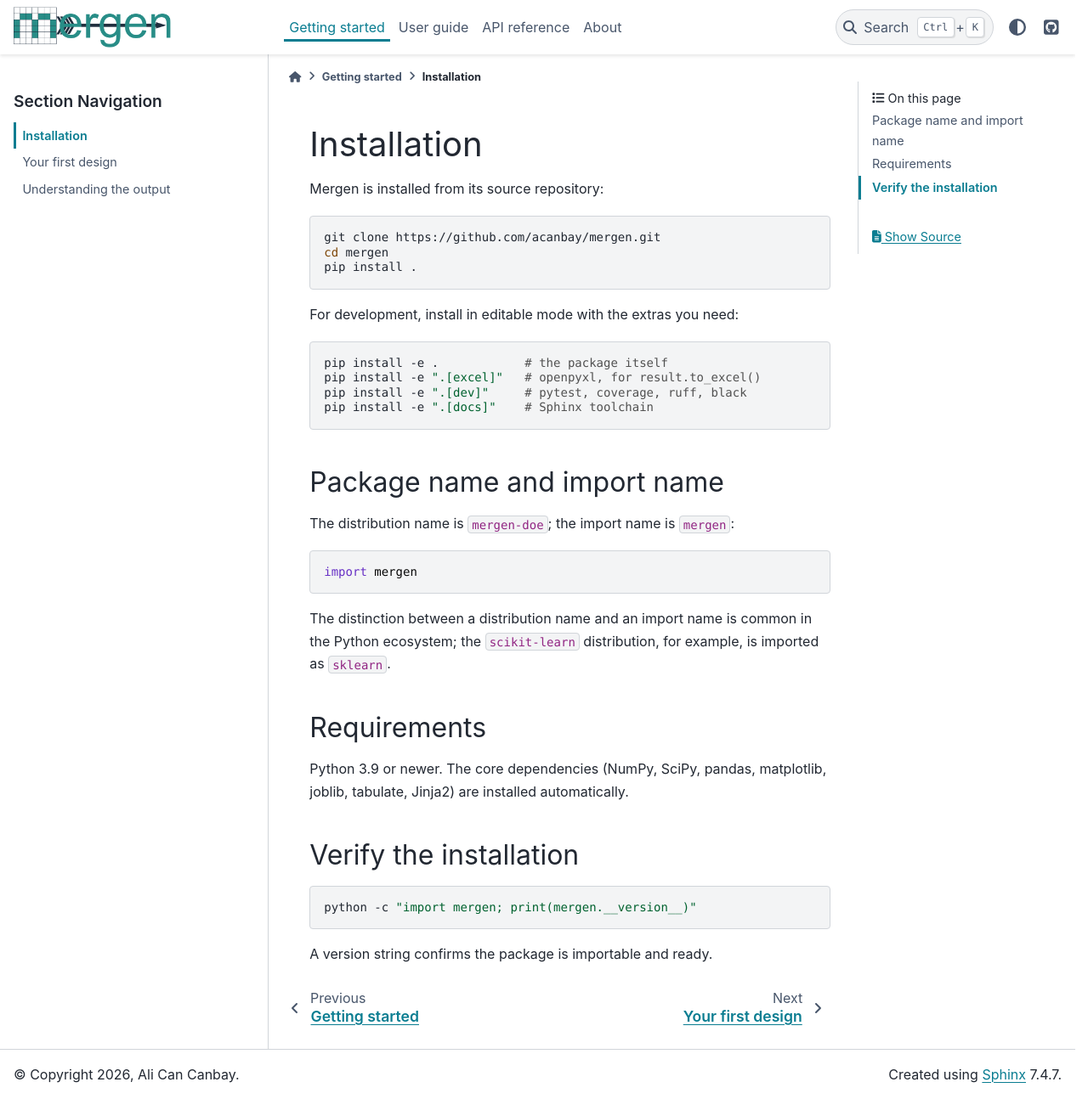
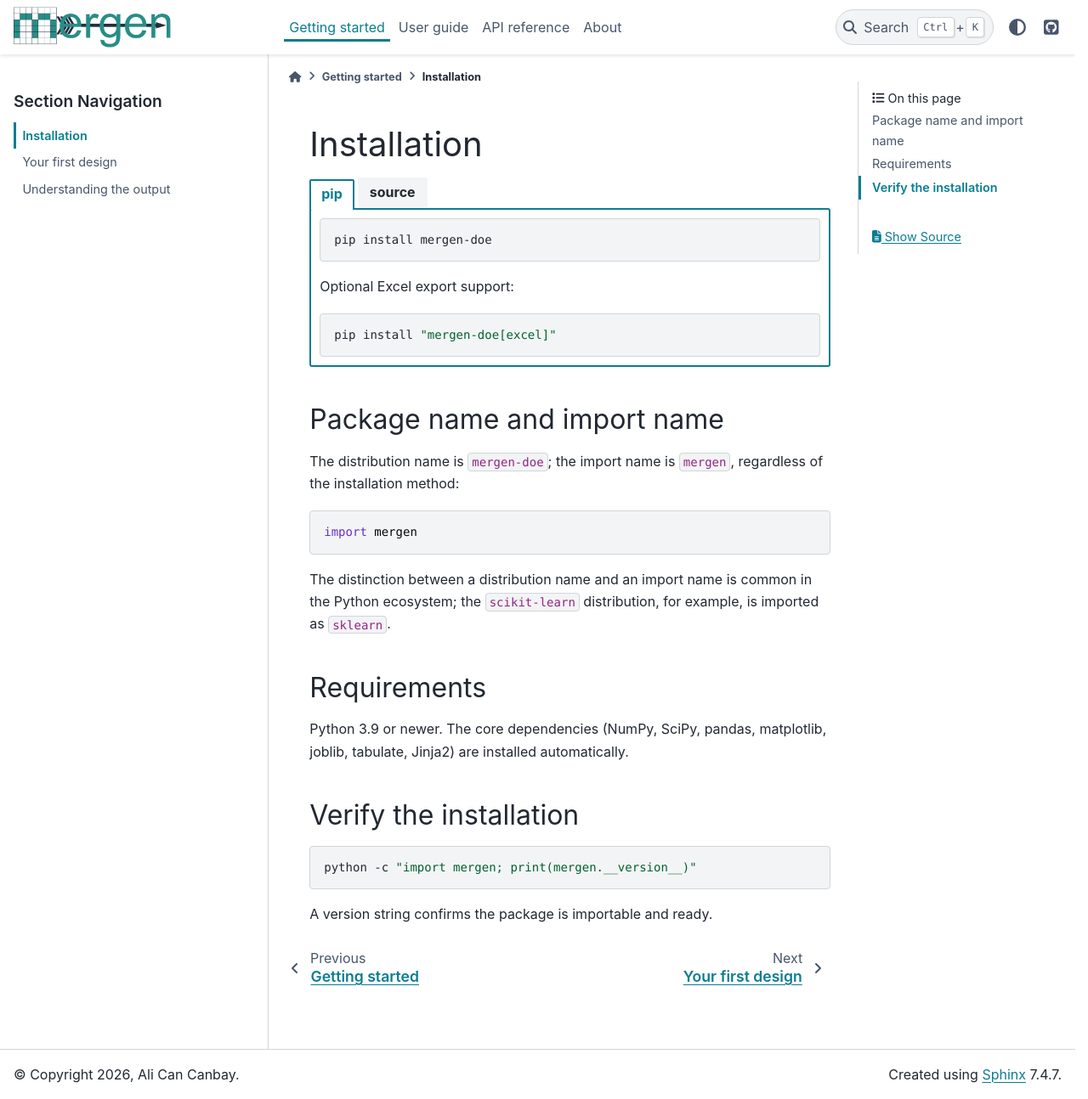
Before and after one commit to acanbay/mergen, a Sphinx documentation site: the page built from docs/getting_started/installation.md, in a window 1280 px wide and 1294 px high. Shown: the whole window at 85% size. Built offline with Sphinx 7.4.7 and the PyData theme 0.15.4, drawn with Linux system fonts in a browser that asks for light colours; pages that are not in the unit, such as notebooks, are missing from menus.

Commit message:
docs: lead the installation with pip and deduplicate the build note
The README opens with pip install and gathers the source
installation into a single editable-mode block with its extras; the
Documentation section now points to that block instead of repeating
the docs-extra command. The documentation's installation page gains
pip and source tabs in the matplotlib style.

````diff
--- a/docs/getting_started/installation.md
+++ b/docs/getting_started/installation.md
@@ -1,25 +1,47 @@
 # Installation
 
-Mergen is installed from its source repository:
+::::{tab-set}
+
+:::{tab-item} pip
+
+```bash
+pip install mergen-doe
+```
+
+Optional Excel export support:
+
+```bash
+pip install "mergen-doe[excel]"
+```
+
+:::
+
+:::{tab-item} source
+
+For the latest development state, or to contribute:
 
 ```bash
 git clone https://github.com/acanbay/mergen.git
 cd mergen
-pip install .
+pip install -e .
 ```
 
-For development, install in editable mode with the extras you need:
+Development and documentation extras:
 
 ```bash
-pip install -e .            # the package itself
 pip install -e ".[excel]"   # openpyxl, for result.to_excel()
 pip install -e ".[dev]"     # pytest, coverage, ruff, black
 pip install -e ".[docs]"    # Sphinx toolchain
 ```
 
+:::
+
+::::
+
 ## Package name and import name
 
-The distribution name is `mergen-doe`; the import name is `mergen`:
+The distribution name is `mergen-doe`; the import name is `mergen`,
+regardless of the installation method:
 
 ```python
 import mergen
````
Also changed, not shown: README.md (+20 -9 lines).
